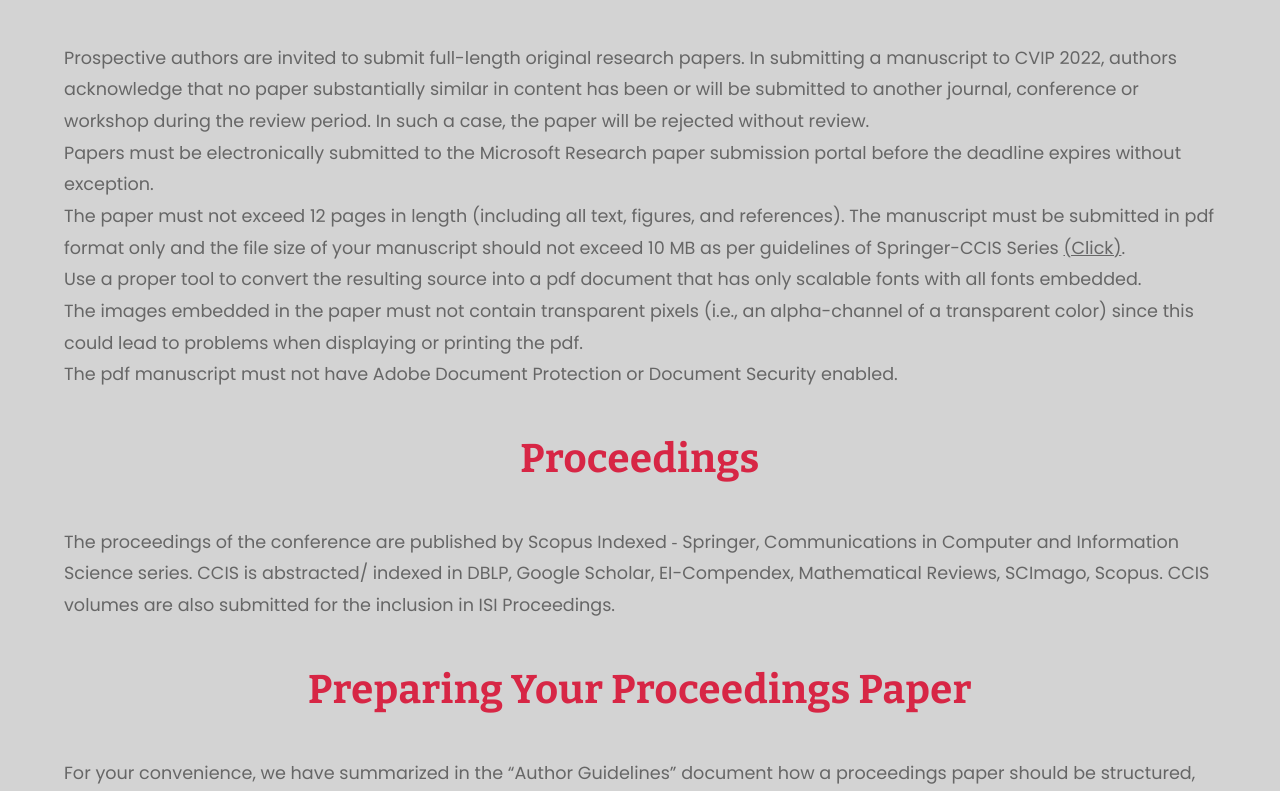
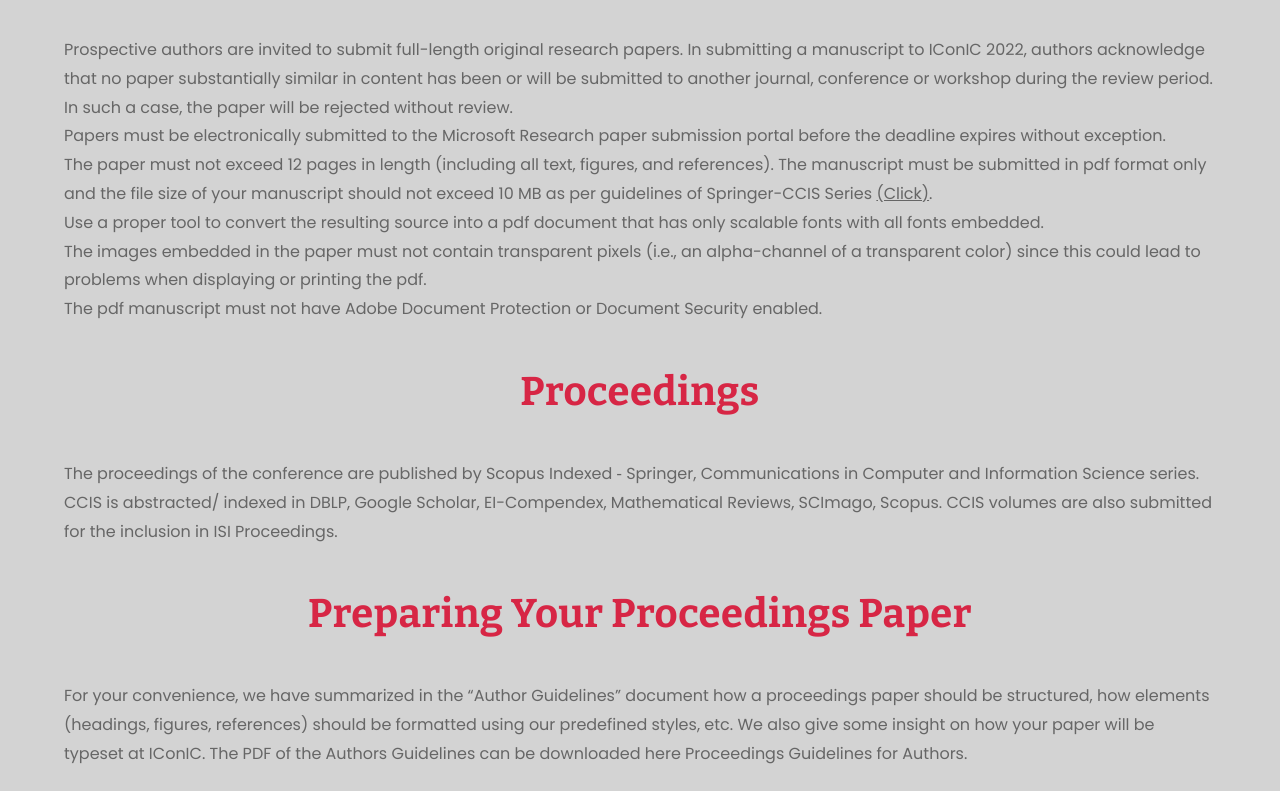
Before and after one commit to Zoyakhatry1/iconic_main, a React (Create React App) app: page /submissiondetails in a window 1280 px wide. Shown: the part 1027-1818 px from the top of the page. Built offline with nearby package versions, Linux system fonts and the light colour scheme; a web font is replaced by a local one.

Commit message:
numbering

```diff
--- a/src/components/AuthorGuidelines.jsx
+++ b/src/components/AuthorGuidelines.jsx
@@ -33,7 +33,7 @@
           <div className={classes.points}>
             <p className={classes.content}>
               Prospective authors are invited to submit full-length original
-              research papers. In submitting a manuscript to CVIP 2022, authors
+              research papers. In submitting a manuscript to IConIC 2022, authors
               acknowledge that no paper substantially similar in content has
               been or will be submitted to another journal, conference or
               workshop during the review period. In such a case, the paper will
@@ -84,7 +84,7 @@
               Guidelines” document how a proceedings paper should be structured,
               how elements (headings, figures, references) should be formatted
               using our predefined styles, etc. We also give some insight on how
-              your paper will be typeset at CVIP. The PDF of the Authors
+              your paper will be typeset at IConIC. The PDF of the Authors
               Guidelines can be downloaded here Proceedings Guidelines for
               Authors.
             </p>
--- a/src/components/Home.jsx
+++ b/src/components/Home.jsx
@@ -103,7 +103,7 @@
         <div className="about-iconic">
           <img src={require("../assets/nit_image.jpg")} alt="" />
           <div className="about-text">
-            <div className="text-heading">About Iconic</div>
+            <div className="text-heading">About IConIC</div>
             The Ist International Conference on Internaltional Conference on
             Intelligent Computing (IConIC) is being conducted by the Department
             of Computer Science and Engineering, National Institute of
--- a/src/components/TrackCard2.jsx
+++ b/src/components/TrackCard2.jsx
@@ -11,7 +11,7 @@
         className={click ? "fa fa-angle-up" : "fa fa-angle-down"}
         onClick={() => setClick(!click)}
       ></i>
-      <ul className={click ? "track-list two expand" : "track-list two"}>
+      <ol className={click ? "track-list two expand" : "track-list two"}>
         <li> Soft Computing</li>
         <li>Deep Learning</li>
         <li> Image Processing</li>
@@ -19,7 +19,7 @@
         <li>Natural Language Processing Image Processing</li>
         <li> Fuzzy Logic and Systems</li>
         <li> Neural Network</li>
-      </ul>
+      </ol>
     </div>
   );
 }
--- a/src/styles/About.module.css
+++ b/src/styles/About.module.css
@@ -21,6 +21,7 @@
 .info {
   display: flex;
   justify-content: space-between;
+  text-align:left;
   color: #666666;
 }
 .image {
--- a/src/styles/AuthorGuidelines.module.css
+++ b/src/styles/AuthorGuidelines.module.css
@@ -22,7 +22,7 @@
 .content {
   line-height: 1.8;
   color: #666666;
-  font-size: 1.1rem;
+  font-size: 1rem;
 }
 .table {
   display: flex;
--- a/src/styles/TrackCard2.css
+++ b/src/styles/TrackCard2.css
@@ -38,7 +38,6 @@
   margin-bottom: 10px;
 }
 .track-list.two {
-  list-style: none;
   text-align: left;
   background: white;
   padding-left: 10%;
--- a/src/styles/Venue.module.css
+++ b/src/styles/Venue.module.css
@@ -19,7 +19,7 @@
 .content {
   text-align: center;
   color: #666666;
-  font-size: 1.1rem;
+  font-size: 1rem;
   line-height: 1.8;
 }
 .location {
```
